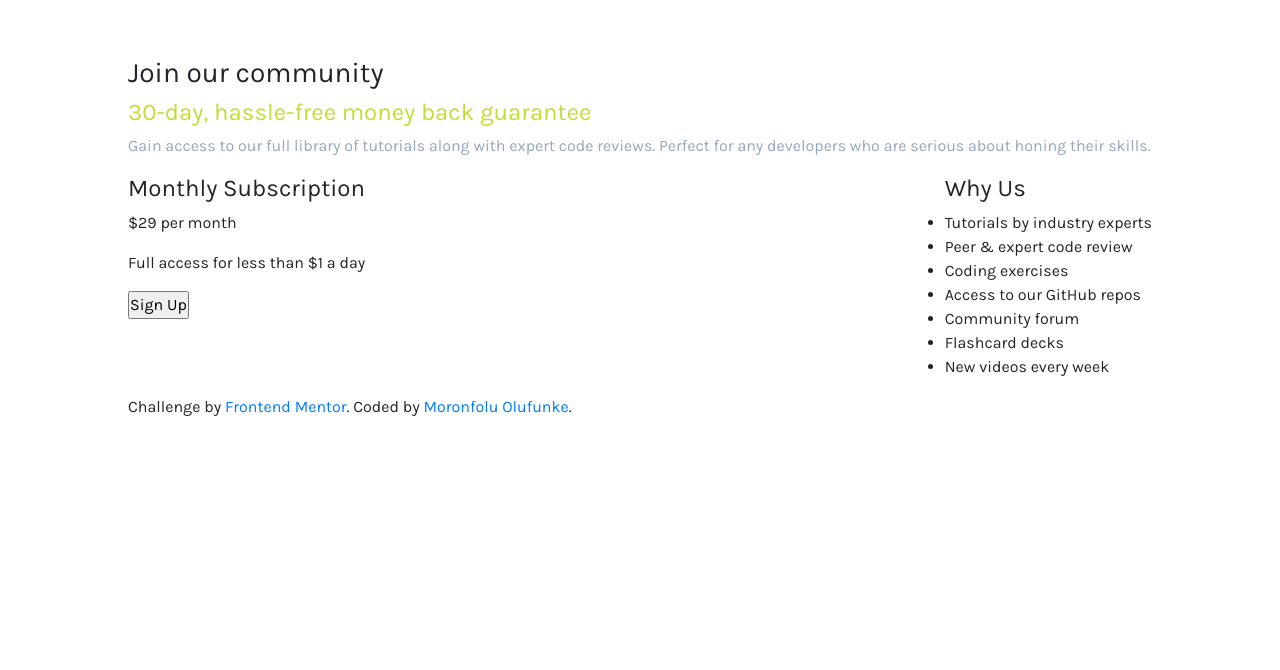
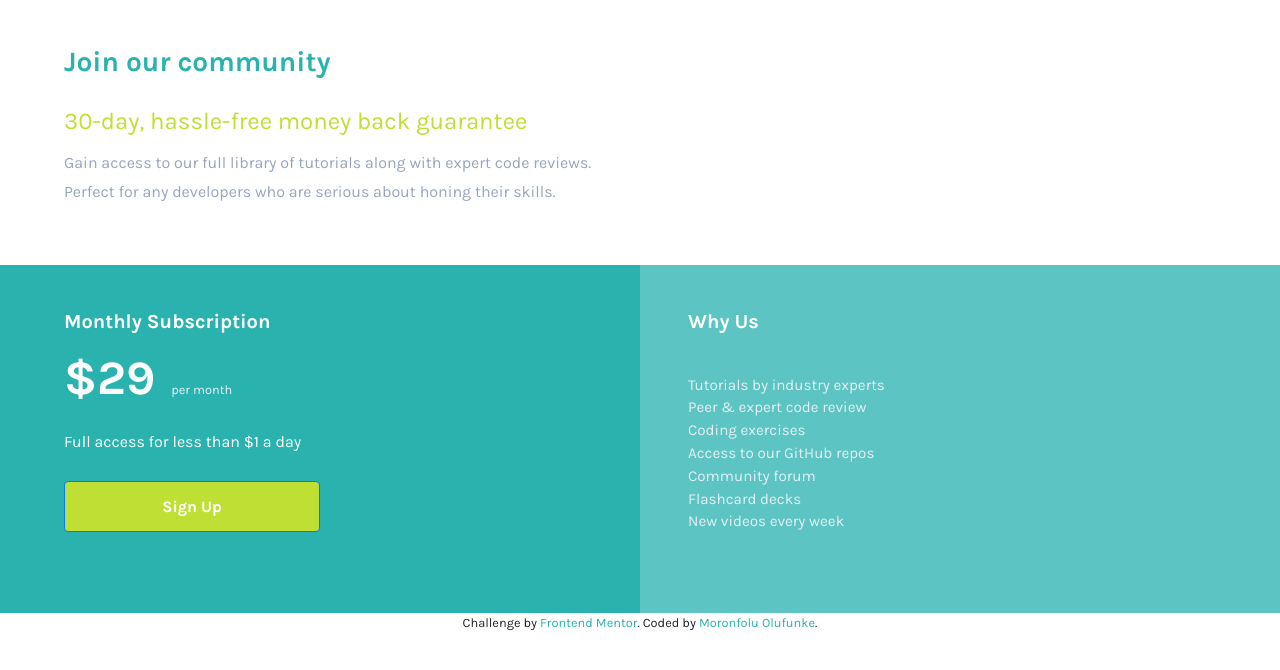
Before and after one commit to MoeRayo/single-price-grid-component, a plain HTML site: page index.html in a window 1280 px wide. Drawn offline with nearby package versions, Linux system fonts and the light colour scheme.

Commit message:
use of flexbox

```diff
--- a/css/style.css
+++ b/css/style.css
@@ -9,20 +9,81 @@ body {
     box-sizing: border-box;
     font-family: 'Karla', sans-serif;;
 }
-main{
-    padding: 3.5rem 8rem;
+main,.grid1{
+    padding: 2.8rem 4rem;
 }
-h2{
+h5,.span-dollar{
+    color: #ffffff;
+}
+ul{
+    list-style-type: none;
+}
+li{
+    color: hsl(204, 43%, 93%);
+    font-size: .95rem;
+}
+h3,h5,.btn,.span-dollar{
+    font-weight: 700;
+}
+.btn{
+    background-color: hsl(71, 73%, 54%);
+    width: 100%;
+    max-width: 50%;
+    padding: .8rem;
+    margin-top: .7rem;
+}
+.btn:hover{
+    background-color: hsl(71, 73%, 44%);
+}
+.span-dollar{
+    font-size: 3rem;
+}
+.span-month{
+    color:hsl(204, 43%, 93%);
+    margin-left: .8rem;
+    font-size: .8rem;
+    /* font-weight: bold; */
+}
+h3{
+    padding-bottom: 1.3rem;
     color: hsl(179, 62%, 43%);
 }
-.main-h3{
+.main-h4{
     color: hsl(71, 73%, 54%);
+    padding-bottom: .45rem;
+
 }
 .main-para{
     color: hsl(218, 22%, 67%);
 }
+.first{
+    margin-bottom: .3rem;
+
+}
 .grid{
     display: flex;
-    flex-flow: row nowrap;
-    justify-content: space-between;
+    flex-flow: row wrap;
+
+    /* justify-content: space-between; */
 }
+.grid1{
+    background-color: hsl(179, 62%, 43%);
+    color: #ffffff;
+    flex-basis: 50%;
+
+}
+.grid2{
+    background-color: hsla(179, 62%, 43%, 0.76);
+    padding: 2.8rem 3rem 4rem;
+    flex-basis: 50%;
+}
+.grid2 h5{
+    padding-bottom: 2rem;
+}
+.attribution {
+    font-size: .8rem;
+    text-align: center;
+}
+.attribution a {
+        color: hsl(179, 62%, 43%);
+}
--- a/index.html
+++ b/index.html
@@ -11,30 +11,26 @@
 
   <title>Frontend Mentor | Single Price Grid Component</title>
 
-  <!-- Feel free to remove these styles or customise in your own stylesheet 👍 -->
-  <!-- <style>
-    .attribution { font-size: 11px; text-align: center; }
-    .attribution a { color: hsl(228, 45%, 44%); }
-  </style> -->
+
 </head>
 <body>
   <main>
     <h3>Join our community</h3>
-    <h4 class="main-h3"> 30-day, hassle-free money back guarantee</h4>
-    <p class="main-para">Gain access to our full library of tutorials along with expert code reviews.
-    Perfect for any developers who are serious about honing their skills.</p>
-
+    <h4 class="main-h4"> 30-day, hassle-free money back guarantee</h4>
+    <p class="main-para first">Gain access to our full library of tutorials along with expert code reviews. </p>
+    <p class="main-para">Perfect for any developers who are serious about honing their skills.</p>
+  </main>
 
  <div class="grid">
    <div class="grid1">
-    <h4>Monthly Subscription</h4>
-    <p><span>&dollar;29</span> per month</p>
+    <h5>Monthly Subscription</h5>
+    <p><span class="span-dollar">&dollar;29</span><span class="span-month">&nbsp;per month</span> </p>
     <p>Full access for less than &dollar;1 a day</p>
-    <input type="button" value="Sign Up">
+    <input class="btn btn-primary" type="button" value="Sign Up">
    </div>
 
    <div class="grid2">
-     <h4>Why Us</h4>
+     <h5>Why Us</h5>
      <ul>
        <li>Tutorials by industry experts</li>
        <li>Peer &amp; expert code review</li>
@@ -47,24 +43,11 @@
      </ul>
    </div>
  </div>
-
-
-
-
-
-
-
-
-
-
-
-
   <footer>
     <p class="attribution">
       Challenge by <a href="https://www.frontendmentor.io?ref=challenge" target="_blank">Frontend Mentor</a>.
       Coded by <a href="https://github.com/MoeRayo">Moronfolu Olufunke</a>.
     </p>
   </footer>
-</main>
 </body>
 </html>
```
